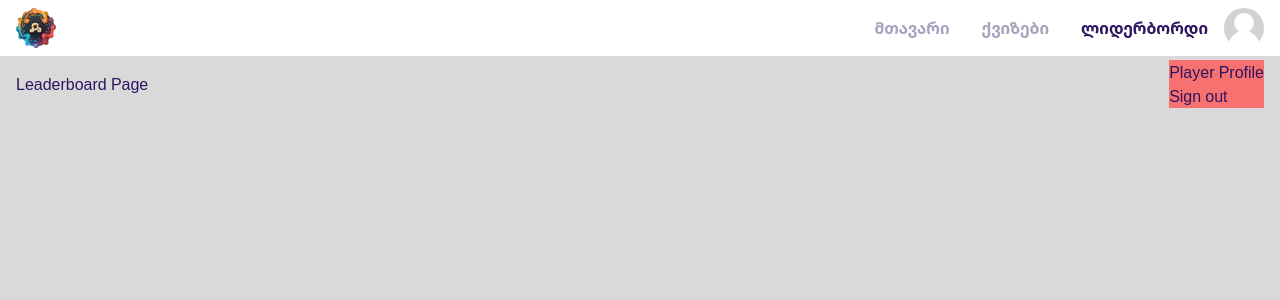
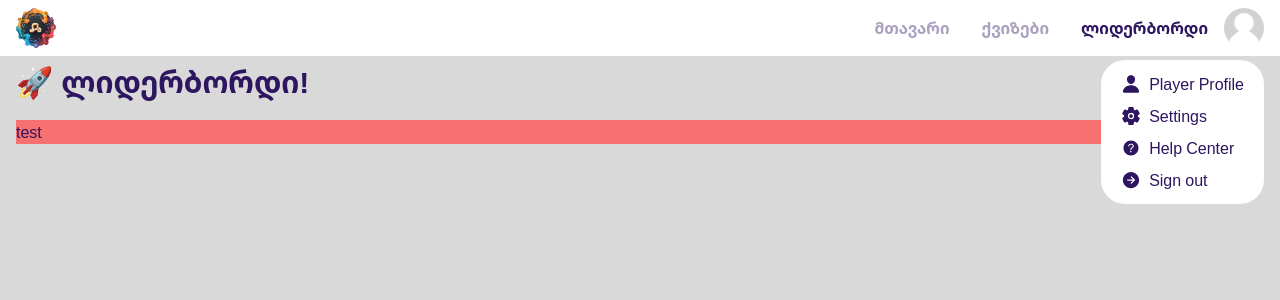
Before and after one commit to Chubina7/techxplore_hackathon, a Next.js app: page /leaderboard in a window 1280 px wide. Both pictures are taken after a click on the element 1244 px from the left and 28 px from the top of the page. Shown: the top 300 px of the page. Built offline with nearby package versions, Linux system fonts and the light colour scheme.

Commit message:
add UI-friendly design to the profile modal component, add mock routes

```diff
--- a/src/app/(dashboard)/layout.tsx
+++ b/src/app/(dashboard)/layout.tsx
@@ -9,7 +9,7 @@ export default function RootLayout({ children }: Props) {
     <>
       <Header />
       <div className="w-full h-full px-4">
-        <main className="w-full max-w-screen-xl xl:mx-auto mt-14 py-4 flex flex-col gap-5">
+        <main className="w-full min-h-screen max-w-screen-xl xl:mx-auto pt-16 py-4 flex flex-col gap-5">
           {children}
         </main>
       </div>
--- a/src/app/(dashboard)/leaderboard/page.tsx
+++ b/src/app/(dashboard)/leaderboard/page.tsx
@@ -1,3 +1,10 @@
 export default function LeaderboardPage() {
-  return <div>Leaderboard Page</div>;
+  return (
+    <>
+      <h1 className="text-3xl select-none font-semibold">🚀 ლიდერბორდი!</h1>
+      <div className="w-full h-full bg-red-400">
+        <h1>test</h1>
+      </div>
+    </>
+  );
 }
--- a/src/components/header/profile/Profile.tsx
+++ b/src/components/header/profile/Profile.tsx
@@ -3,16 +3,18 @@
 import { useState } from "react";
 import ProfilePic from "../../user/ProfilePic";
 import Modal from "./modal/Modal";
+import { usePathname } from "next/navigation";
 
 export default function Profile() {
   const [isOpen, setIsOpen] = useState(false);
+  const path = usePathname();
 
   const modalHandler = () => setIsOpen((prev) => !prev);
 
   return (
     <>
       <span className="h-full cursor-pointer" onClick={modalHandler}>
-        <ProfilePic className="h-full py-2" />
+        <ProfilePic className="h-full py-2" path={path} />
       </span>
       {isOpen && <Modal handleModal={modalHandler} />}
     </>
--- /dev/null
+++ b/src/components/header/profile/modal/HelpCenter.tsx
@@ -0,0 +1,27 @@
+"use client";
+
+import { useRouter } from "next/navigation";
+import { IoHelpCircle } from "react-icons/io5";
+
+type Props = {
+  handleModal: () => void;
+};
+
+export default function HelpCenter({ handleModal }: Props) {
+  const router = useRouter();
+
+  const handleRouting = () => {
+    router.push("/help");
+    handleModal();
+  };
+
+  return (
+    <div
+      onClick={handleRouting}
+      className="px-5 py-1 hover:bg-customPurpleDark hover:text-customBrightWhite transition-all duration-300 cursor-pointer flex justify-start items-center gap-2"
+    >
+      <IoHelpCircle size={20} />
+      <h1 className="">Help Center</h1>
+    </div>
+  );
+}
--- a/src/components/header/profile/modal/Modal.tsx
+++ b/src/components/header/profile/modal/Modal.tsx
@@ -1,4 +1,7 @@
-import Link from "next/link";
+import HelpCenter from "./HelpCenter";
+import Profile from "./Profile";
+import Settings from "./Settings";
+import SignOut from "./SignOut";
 
 type Props = {
   handleModal: () => void;
@@ -6,11 +9,11 @@ type Props = {
 
 export default function Modal({ handleModal }: Props) {
   return (
-    <div className="absolute -bottom-1 transform translate-y-[100%] right-0 bg-red-400">
-      <Link href={"/player?query=param"} onClick={handleModal}>
-        Player Profile
-      </Link>
-      <h1>Sign out</h1>
+    <div className="absolute -bottom-1 transform translate-y-[100%] right-0 bg-customBrightWhite py-2 rounded-3xl overflow-hidden">
+      <Profile handleModal={handleModal} />
+      <Settings handleModal={handleModal} />
+      <HelpCenter handleModal={handleModal} />
+      <SignOut handleModal={handleModal} />
     </div>
   );
 }
--- /dev/null
+++ b/src/components/header/profile/modal/Profile.tsx
@@ -0,0 +1,27 @@
+"use client";
+
+import { useRouter } from "next/navigation";
+import { IoPerson } from "react-icons/io5";
+
+type Props = {
+  handleModal: () => void;
+};
+
+export default function Profile({ handleModal }: Props) {
+  const router = useRouter();
+
+  const handleRouting = () => {
+    router.push("/player?query=param");
+    handleModal();
+  };
+
+  return (
+    <div
+      onClick={handleRouting}
+      className="px-5 py-1 hover:bg-customPurpleDark hover:text-customBrightWhite transition-all duration-300 cursor-pointer flex justify-start items-center gap-2"
+    >
+      <IoPerson size={20} />
+      <h1>Player Profile</h1>
+    </div>
+  );
+}
--- /dev/null
+++ b/src/components/header/profile/modal/Settings.tsx
@@ -0,0 +1,27 @@
+"use client";
+
+import { useRouter } from "next/navigation";
+import { IoSettings } from "react-icons/io5";
+
+type Props = {
+  handleModal: () => void;
+};
+
+export default function Settings({ handleModal }: Props) {
+  const router = useRouter();
+
+  const handleRouting = () => {
+    router.push("/settings");
+    handleModal();
+  };
+
+  return (
+    <div
+      onClick={handleRouting}
+      className="px-5 py-1 hover:bg-customPurpleDark hover:text-customBrightWhite transition-all duration-300 cursor-pointer flex justify-start items-center gap-2"
+    >
+      <IoSettings size={20} />
+      <h1 className="">Settings</h1>
+    </div>
+  );
+}
--- /dev/null
+++ b/src/components/header/profile/modal/SignOut.tsx
@@ -0,0 +1,27 @@
+"use client";
+
+import { useRouter } from "next/navigation";
+import { IoArrowForwardCircle } from "react-icons/io5";
+
+type Props = {
+  handleModal: () => void;
+};
+
+export default function SignOut({ handleModal }: Props) {
+  const router = useRouter();
+
+  const handleRouting = () => {
+    router.push("/signout");
+    handleModal();
+  };
+
+  return (
+    <div
+      onClick={handleRouting}
+      className="px-5 py-1 hover:bg-customPurpleDark hover:text-customBrightWhite transition-all duration-300 cursor-pointer flex justify-start items-center gap-2"
+    >
+      <IoArrowForwardCircle size={20} />
+      <h1>Sign out</h1>
+    </div>
+  );
+}
--- a/src/components/user/ProfilePic.tsx
+++ b/src/components/user/ProfilePic.tsx
@@ -3,9 +3,10 @@ import src from "../../../public/anonym.webp";
 
 type Props = {
   className: string;
+  path?: string;
 };
 
-export default function ProfilePic({ className }: Props) {
+export default function ProfilePic({ className, path }: Props) {
   return (
     <div className={className}>
       <Image
@@ -13,7 +14,11 @@ export default function ProfilePic({ className }: Props) {
         alt="user_pic"
         width={144}
         height={144}
-        className="w-full h-full rounded-full"
+        className={`w-full h-full rounded-full transition-all duration-300 ${
+          path === "/player"
+            ? "border-2 border-customPurpleDark p-[2px]"
+            : "border-0"
+        }`}
       />
     </div>
   );
```
